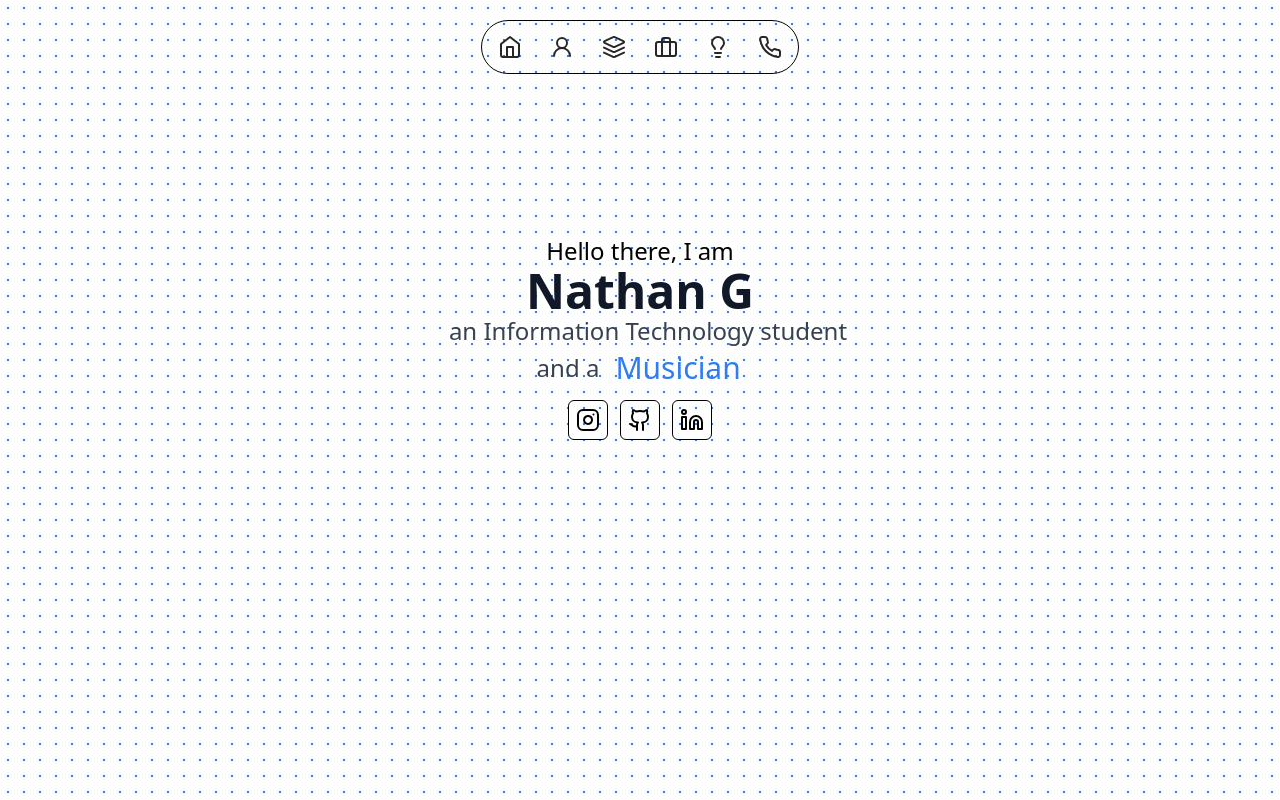
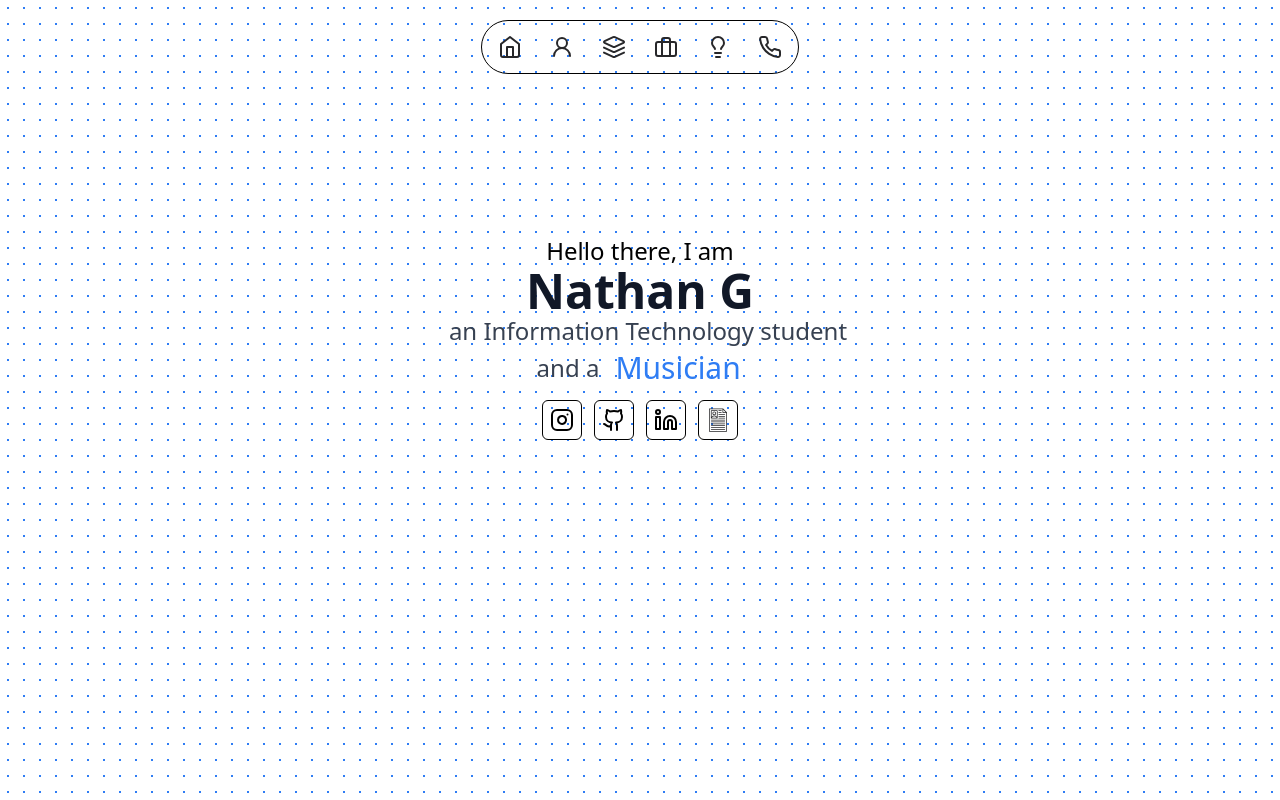
Before and after one commit to nathangtg/personal-website, a React (Vite) app: page / in a window 1280 px wide. Built offline with nearby package versions, Linux system fonts and the light colour scheme.

Commit message:
Added view resume in Website

```diff
--- a/src/components/Introduction.jsx
+++ b/src/components/Introduction.jsx
@@ -1,5 +1,6 @@
 import { useState, useEffect } from "react";
 import { motion } from "framer-motion";
+import CV_PDF from "../assets/Nathan G - CV .pdf"; // Assuming "Nathan G - CV.pdf" is your CV filename
 
 export default function Introduction() {
   const [currentIndex, setCurrentIndex] = useState(0);
@@ -52,7 +53,7 @@ export default function Introduction() {
         <motion.a
           target="blank"
           className="active:scale-95 inline-flex items-center justify-center rounded-md text-sm font-medium transition-colors focus:outline-none focus:ring-2 focus:ring-slate-400 focus:ring-offset-2 disabled:opacity-50 dark:focus:ring-slate-400 disabled:pointer-events-none dark:focus:ring-offset-slate-900 border border-[#000] bg-transparent hover:bg-accent hover:text-accent-foreground h-10 w-10"
-          href="https://www.linkedin.com/in/nathan-apg/"
+          href="https://www.instagram.com/nathan_apg/"
           whileHover={{ scale: 1.2 }}
         >
           <svg
@@ -76,7 +77,7 @@ export default function Introduction() {
         <motion.a
           target="blank"
           className="active:scale-95 inline-flex items-center justify-center rounded-md text-sm font-medium transition-colors focus:outline-none focus:ring-2 focus:ring-slate-400 focus:ring-offset-2 disabled:opacity-50 dark:focus:ring-slate-400 disabled:pointer-events-none dark:focus:ring-offset-slate-900 border border-[#000] bg-transparent hover:bg-accent hover:text-accent-foreground h-10 w-10"
-          href="https://www.linkedin.com/in/nathan-apg/"
+          href="https://github.com/nathangtg"
           whileHover={{ scale: 1.2 }}
         >
           <svg
@@ -119,6 +120,27 @@ export default function Introduction() {
             <circle cx="4" cy="4" r="2"></circle>
           </svg>
         </motion.a>
+
+        <motion.a
+          target="_blank"
+          rel="noopener noreferrer"
+          className="active:scale-95 inline-flex items-center justify-center rounded-md text-sm font-medium transition-colors focus:outline-none focus:ring-2 focus:ring-slate-400 focus:ring-offset-2 disabled:opacity-50 dark:focus:ring-slate-400 disabled:pointer-events-none dark:focus:ring-offset-slate-900 border border-[#000] bg-transparent hover:bg-accent hover:text-accent-foreground h-10 w-10"
+          href={CV_PDF}
+          whileHover={{ scale: 1.2 }}
+        >
+          {/* SVG Icon */}
+          <svg
+            xmlns="http://www.w3.org/2000/svg"
+            viewBox="0 0 64 64"
+            width="24"
+            height="24"
+            fill="#28282b"
+          >
+            <path d="m55.707 11.293-10-10A1.115 1.115 0 0 0 45 1H9a1 1 0 0 0-1 1v60a1 1 0 0 0 1 1h46a1 1 0 0 0 1-1V12a1.092 1.092 0 0 0-.293-.707zM52.586 11H46V4.414zM10 61V3h34v9a1 1 0 0 0 1 1h9v48z" />
+            <path d="M34 8h7a1 1 0 0 0 0-2h-7a1 1 0 0 0 0 2zM34 13h7a1 1 0 0 0 0-2h-7a1 1 0 0 0 0 2zM50 16H34a1 1 0 0 0 0 2h16a1 1 0 0 0 0-2zM50 21H34a1 1 0 0 0 0 2h16a1 1 0 0 0 0-2zM50 26H34a1 1 0 0 0 0 2h16a1 1 0 0 0 0-2zM50 31H14a1 1 0 0 0 0 2h36a1 1 0 0 0 0-2zM50 36H14a1 1 0 0 0 0 2h36a1 1 0 0 0 0-2zM50 41H14a1 1 0 0 0 0 2h36a1 1 0 0 0 0-2zM50 46H14a1 1 0 0 0 0 2h36a1 1 0 0 0 0-2zM50 51H14a1 1 0 0 0 0 2h36a1 1 0 0 0 0-2zM50 56H14a1 1 0 0 0 0 2h36a1 1 0 0 0 0-2zM22 19a5 5 0 1 0-5-5 5.006 5.006 0 0 0 5 5zm0-8a3 3 0 1 1-3 3 3 3 0 0 1 3-3z" />
+            <path d="M14 28h16a1 1 0 0 0 1-1V7a1 1 0 0 0-1-1H14a1 1 0 0 0-1 1v20a1 1 0 0 0 1 1zm1.473-2a7.325 7.325 0 0 1 13.054 0zM29 8v15.164a9.325 9.325 0 0 0-14 0V8z" />
+          </svg>
+        </motion.a>
       </div>
     </div>
   );
```
Also changed, not shown: 1 other file (tests, documents, lock files or other folders).
